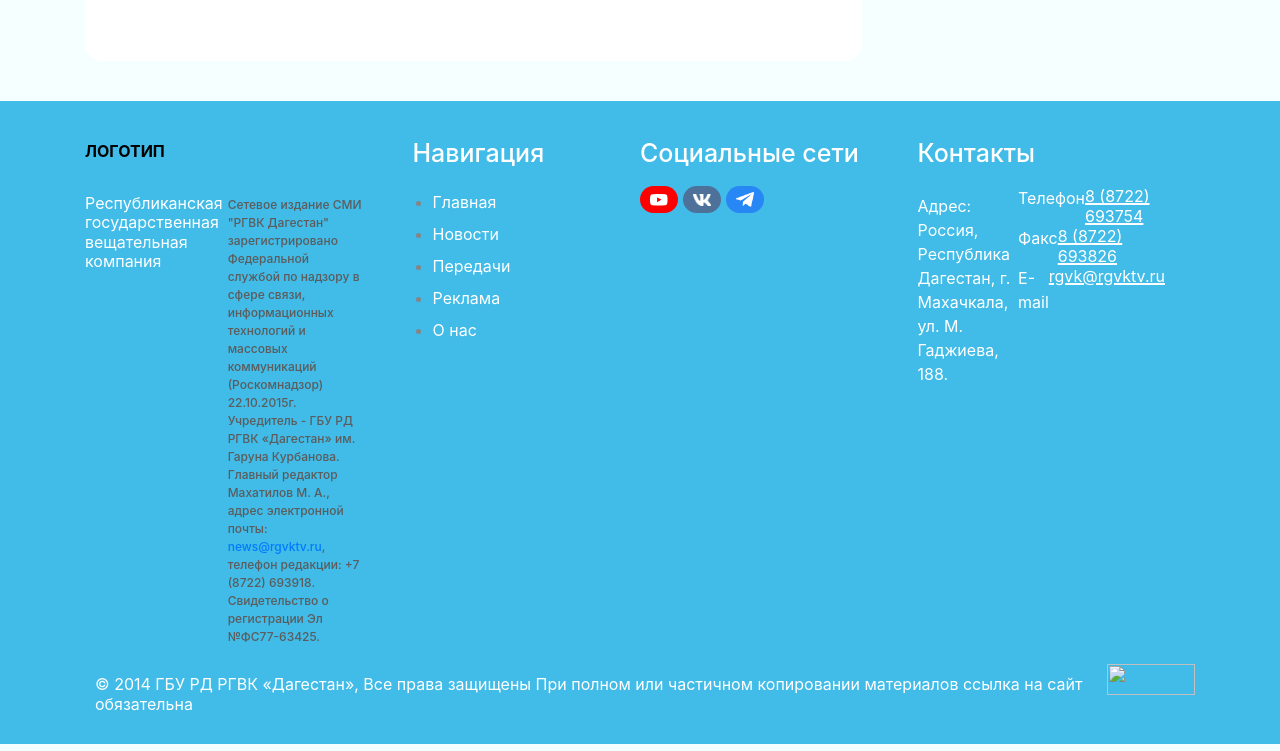
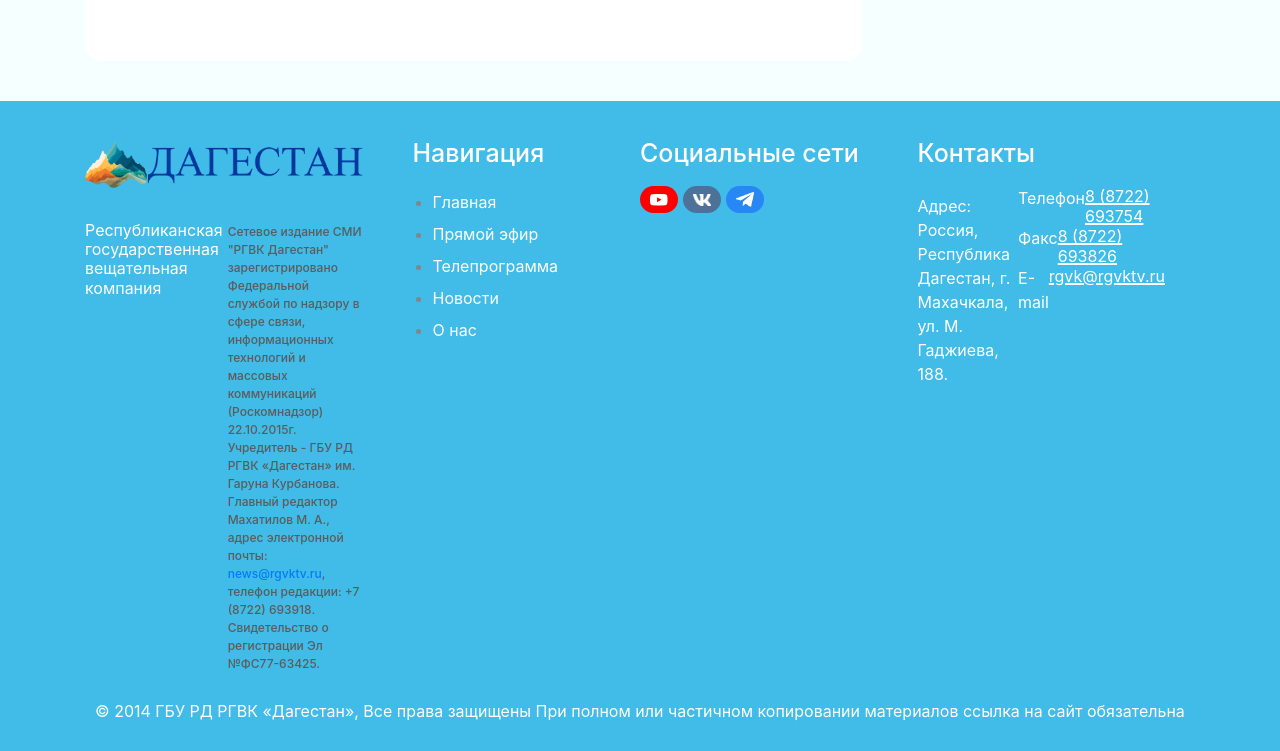
Before and after one commit to BrianRicci/television-host, a plain HTML site: page about.html in a window 1280 px wide. Shown: the part 1193-1944 px from the top of the page. Drawn offline with Linux system fonts and the light colour scheme; a script that the page names is missing; files whose address does not match are found by name.

Commit message:
Новое лого для футера + исправления по мелочи

```diff
--- a/about.html
+++ b/about.html
@@ -43,7 +43,7 @@
                             <div class="header__bottom_wrapper">
                                 <div class="header-logo">
                                     <a href="index.html">
-                                        <img class="logo" src="images/logo.png" alt="">
+                                        <img class="logo" src="images/logo_header.png" alt="">
                                     </a>
                                 </div>
                                 <div class="header-menu">
@@ -305,7 +305,7 @@
                     <div class="footer__top">
                         <div class="footer__top__block footer__top__block-description">
                             <div class="footer__top-logo">
-                                <h4>ЛОГОТИП</h4>
+                                <img class="footer_logo_adaptive" src="./images/logo_footer.png" alt="">
                             </div>
                             <div class="footer__top__block-description_p footer-margin_top">
                                 <span>
@@ -329,11 +329,11 @@
 
                                 <nav>
                                     <ul>
-                                        <li><a href="/">Главная</a></li>
-                                        <li><a href="/news/">Новости</a></li>
-                                        <li><a href="/show/">Передачи</a></li>
-                                        <li><a href="/reklama/">Реклама</a></li>
-                                        <li><a href="/about/">О нас</a></li>
+                                        <li><a href="index.html">Главная</a></li>
+                                        <li><a href="efir.html">Прямой эфир</a></li>
+                                        <li><a href="program.html">Телепрограмма</a></li>
+                                        <li><a href="news.html">Новости</a></li>
+                                        <li><a href="about.html">О нас</a></li>
                                     </ul>
                                 </nav>
                             </div>
@@ -390,12 +390,6 @@
                             © 2014 ГБУ РД РГВК «Дагестан», Все права защищены При полном или частичном копировании
                             материалов ссылка на сайт обязательна
                         </p>
-                        <div><a href="https://metrika.yandex.ru/stat/?id=14233753&amp;from=informer" target="_blank"
-                                rel="nofollow"><img
-                                    src="https://informer.yandex.ru/informer/14233753/3_0_FFFFFFFF_EFEFEFFF_0_pageviews"
-                                    alt="" style="width: 88px; height: 31px; border: 0;"
-                                    title="Яндекс.Метрика: данные за сегодня (просмотры, визиты и уникальные посетители)"></a>
-                        </div>
                     </div>
                 </div>
             </div>
```
Also changed, not shown: efir.html (+7 -13 lines), index.html (+7 -13 lines), news.html (+7 -13 lines), program.html (+7 -13 lines), images/logo_footer.png (added), images/logo_header.png (renamed from images/logo.png).
